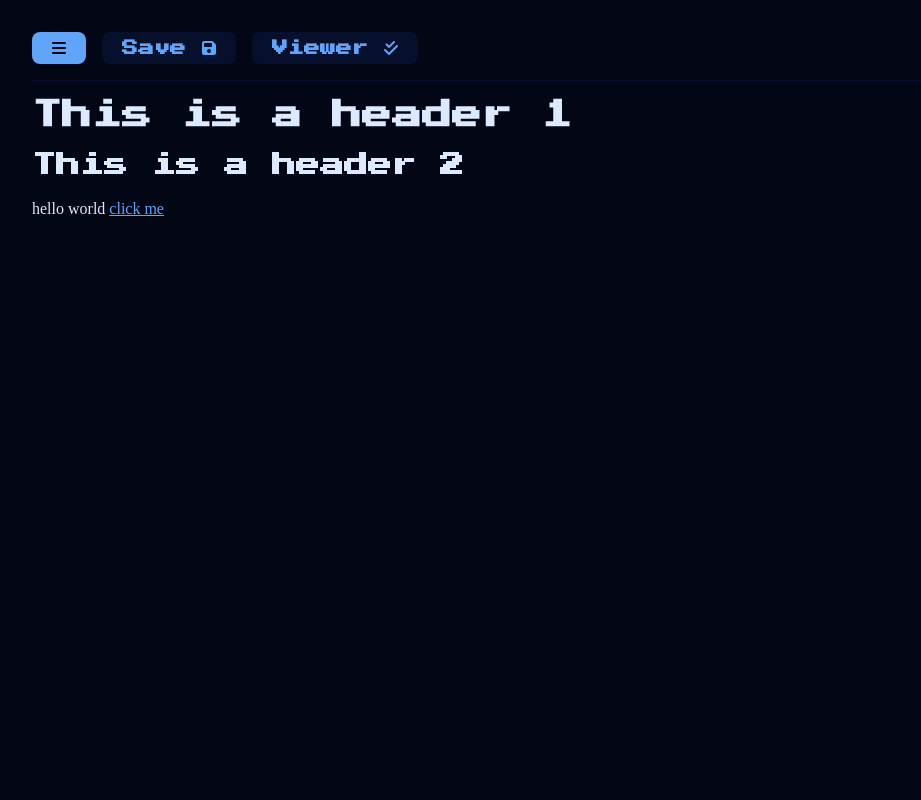
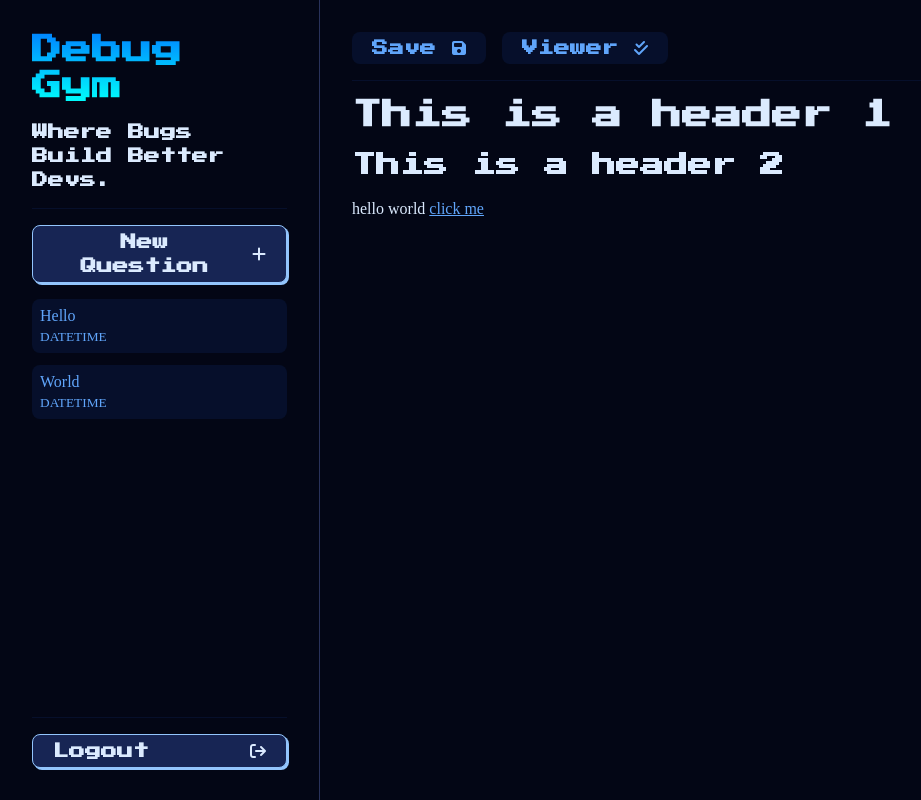
Before and after one commit to ericdoering/debug-gym, a Next.js app: page /questions in a window 1280 px wide. Shown: the whole page, without its empty margins (0-921 px from the left). Built offline with nearby package versions, Linux system fonts and the light colour scheme; a web font is replaced by a local one.

Commit message:
changes to media queries

```diff
--- a/app/globals.css
+++ b/app/globals.css
@@ -109,6 +109,9 @@
   display: grid;
   grid-template-columns: repeat(1, minmax(0, 1fr));
   flex: 1;
+  max-width: 1440px;
+  width: 100%;
+  margin: 0 auto;
 }
 
 .nav,
@@ -257,7 +260,27 @@ article >div {
   }
 
 @media (min-width: 768px) {
+    #questions {
+      grid-template-columns: repeat(3, minmax(0, 1fr));
+      flex: 1;
+    }
 
+    .nav {
+      position: relative;
+      max-width: unset;
+    }
+
+    .hidden-nav {
+      display: flex !important;
+    }
+
+    .menu {
+      display: none !important;
+    }
+
+    .questions-container, .mdx-container {
+      grid-column: span 2;
+    }
 }
 
 @media (min-width: 1024px) {
@@ -268,4 +291,12 @@ article >div {
     .hero-img {
       grid-column: span 2 / span 2;
     }
+
+    #questions {
+      grid-template-columns: repeat(4, minmax(0, 1fr));
+    }
+
+    .questions-container, .mdx-container {
+      grid-column: span 3;
+    }
   }
```
